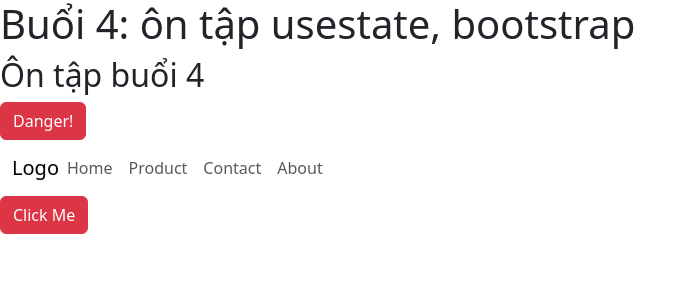
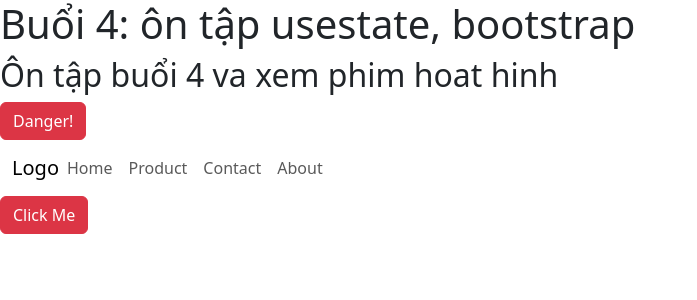
Before and after one commit to ngoctan1234/buoi3, a React (Create React App) app: page / in a window 1280 px wide. Shown: the top 300 px of the page, without its empty margins (0-697 px from the left). Built offline with nearby package versions, Linux system fonts and the light colour scheme.

Commit message:
Update App.js

```diff
--- a/src/App.js
+++ b/src/App.js
@@ -10,7 +10,7 @@ const App = () => {
     return (
         <div>
             <h1>Buổi 4: ôn tập usestate, bootstrap</h1>
-            <h2>Ôn tập buổi 4</h2>
+            <h2>Ôn tập buổi 4 va xem phim hoat hinh</h2>
             <Hook6 />
           </div>
     )
```
